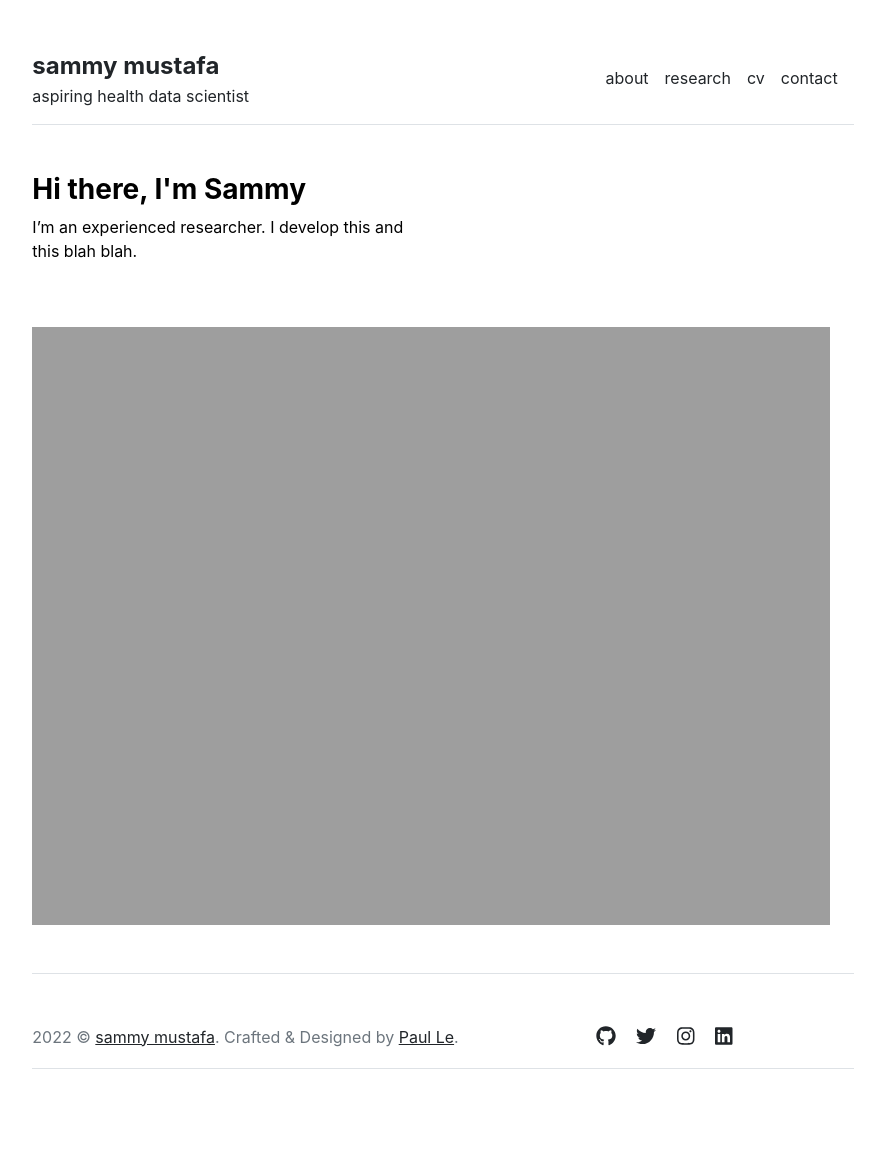
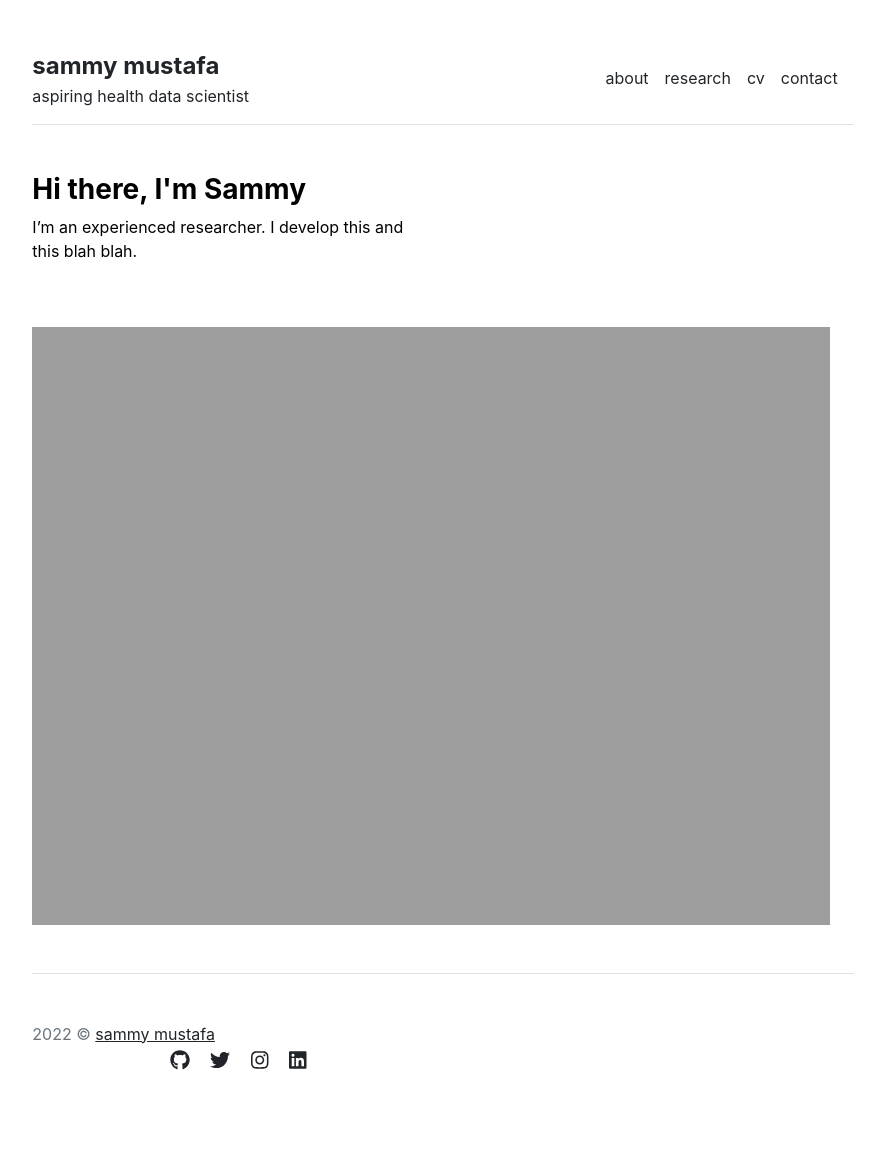
Before and after one commit to sammymustafa/sammymustafa.github.io, a Jekyll site: the page built from index.md, in a window 1280 px wide. Shown: the whole page, without its empty margins (197-1082 px from the left). Built offline with Jekyll 4.4.1, drawn with Linux system fonts in a browser that asks for light colours.

Commit message:
last footer

```diff
--- a/_includes/footer.html
+++ b/_includes/footer.html
@@ -1,10 +1,8 @@
 <footer class="pt-5 my-5 text-muted border-top">
-  <footer class="d-flex flex-column flex-md-row align-items-center pb-3 mb-5 border-bottom">
-    <div class="copyright">{{site.time | date: '%Y'}} &copy; <a href="/">{{site.title}}</a>. Crafted & Designed by <a href="https://jamstackthemes.dev/theme/jekyll-academic/">Paul Le</a>.</div>
-    <div class="col-md-4 text-end social-media-icons">
-      {% for item in site.data.settings.social %}
-        <a href="{{ item.link }}" class="ms-3 fs-5"><i class="fab fa-{{ item.icon }}"></i></a>
-      {% endfor %}
-    </div>
+  <div class="copyright">{{site.time | date: '%Y'}} &copy; <a href="/">{{site.title}}</a></div>
+  <div class="col-md-4 text-end social-media-icons">
+    {% for item in site.data.settings.social %}
+      <a href="{{ item.link }}" class="ms-3 fs-5"><i class="fab fa-{{ item.icon }}"></i></a>
+    {% endfor %}
   </div>
 </footer>
```
